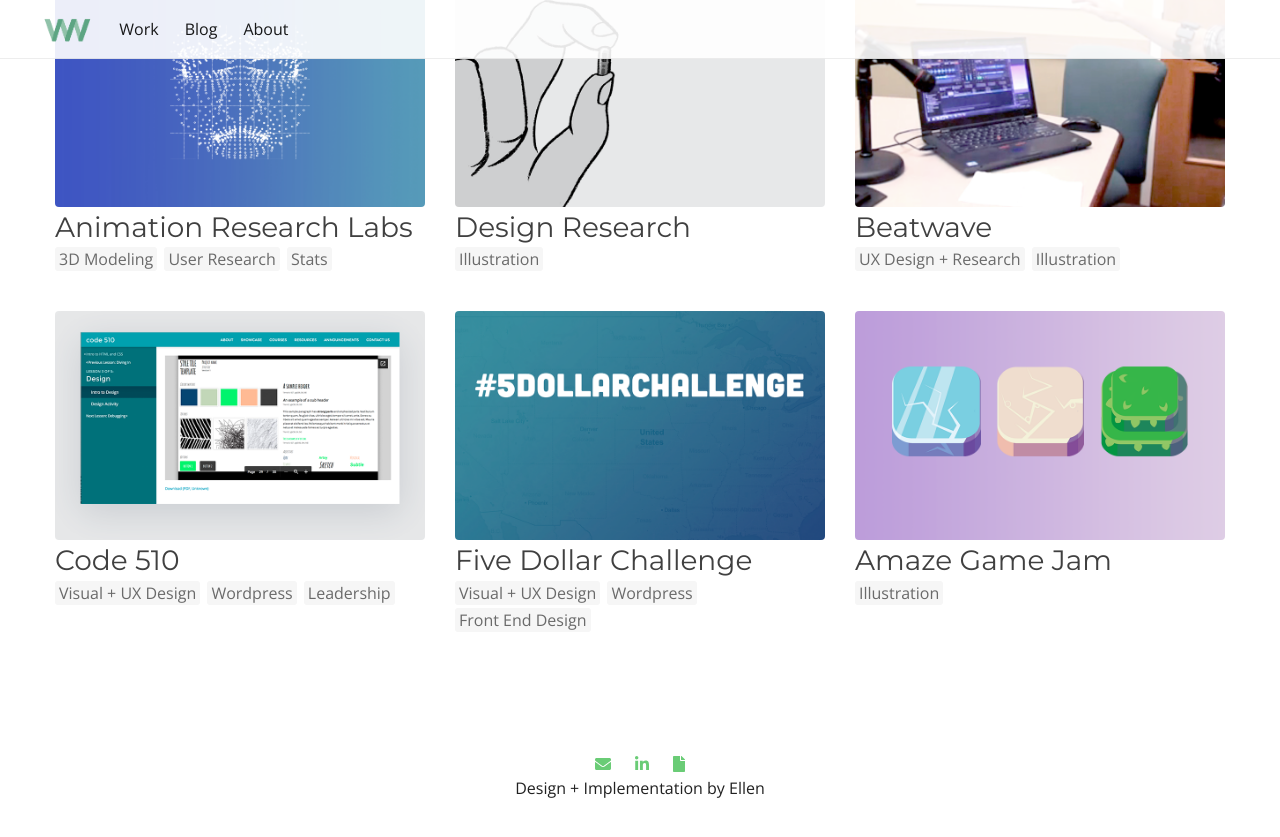
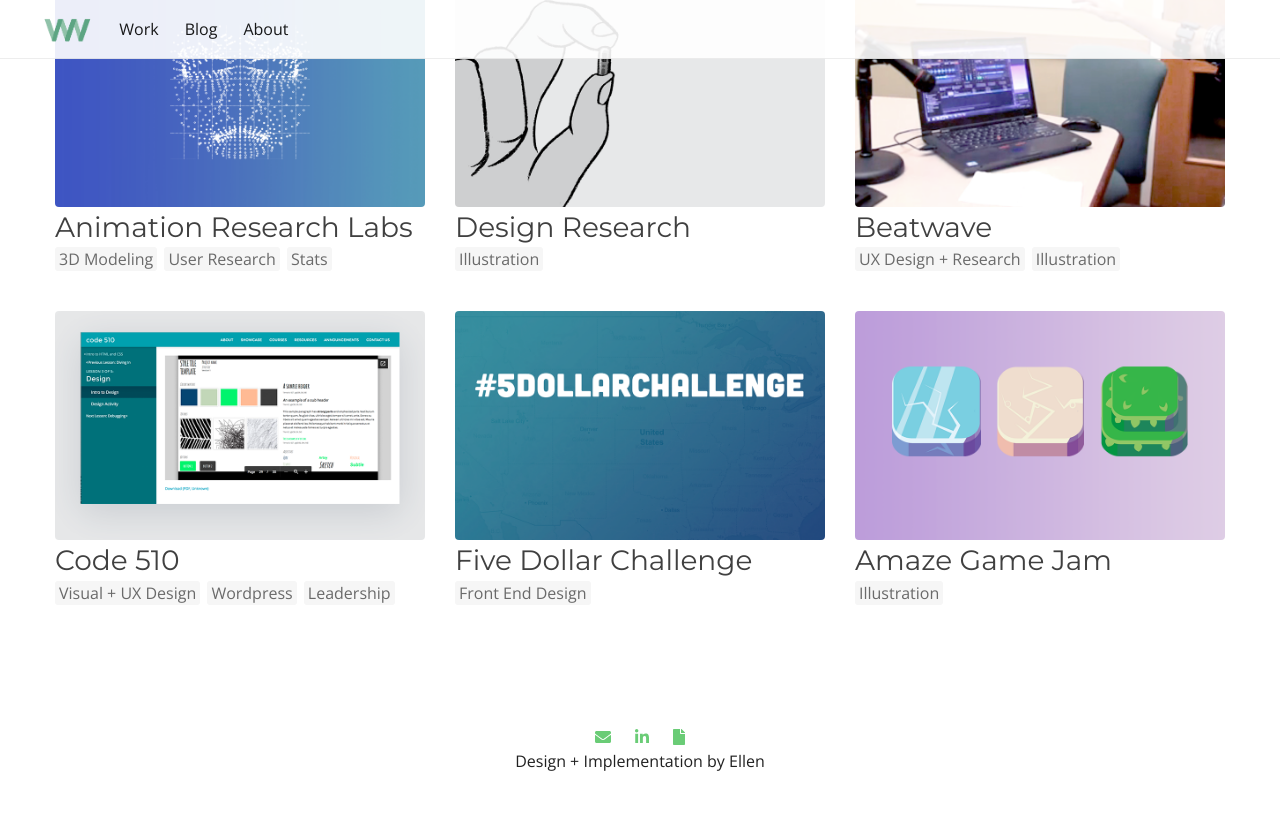
Before and after one commit to ellenvanwyk/ellenvanwyk.github.io, a Jekyll site: the page built from index.md, in a window 1280 px wide and 900 px high, scrolled down 764 px. Shown: the top 837 px of the window. Built offline with Jekyll 4.4.1, drawn with Linux system fonts in a browser that asks for light colours; nearby versions of some CDN libraries.

Commit message:
Update 2018-03-02-fdc.markdown

```diff
--- a/caseStudies/_posts/2018-03-02-fdc.markdown
+++ b/caseStudies/_posts/2018-03-02-fdc.markdown
@@ -3,8 +3,6 @@ layout: post
 title:  Five Dollar Challenge
 date:   2018-03-10 11:15:38 -0800
 tags:
-  - Visual + UX Design
-  - Wordpress
   - Front End Design
 image: /assets/home-images/fdc.png
 ---
```
